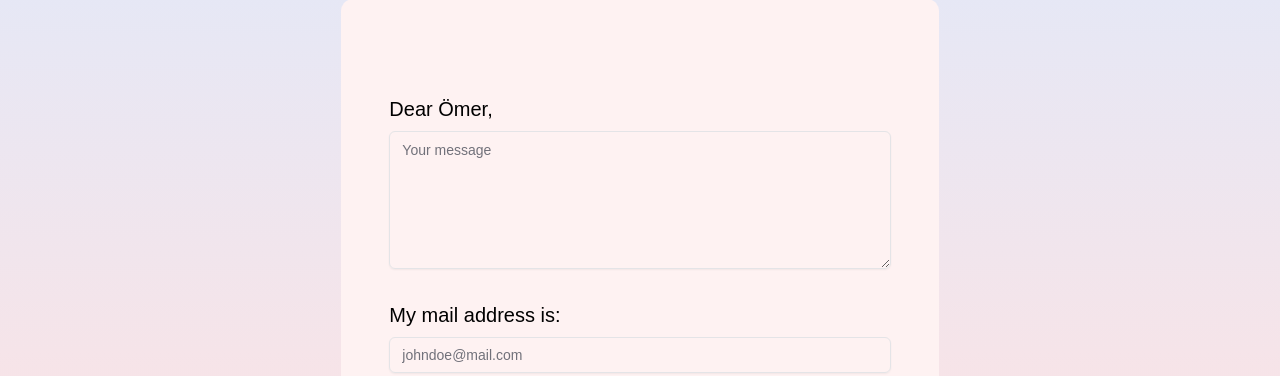
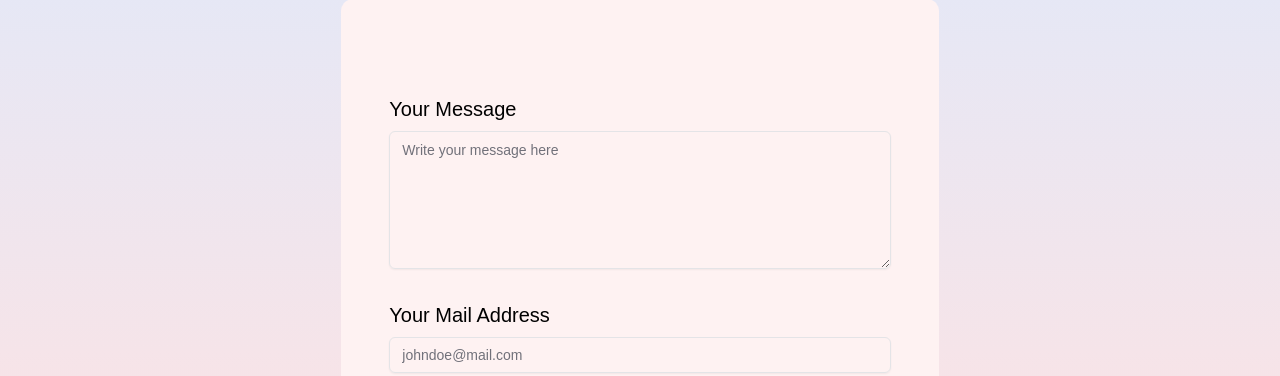
Before and after one commit to omeraltundall/my_portfolio, a Next.js app: page /contact in a window 1280 px wide. Shown: the part 251-627 px from the top of the page. Built offline with nearby package versions, Linux system fonts and the light colour scheme; no server answers.

Commit message:
feat: add form a sending message feature

```diff
--- a/app/contact/page.tsx
+++ b/app/contact/page.tsx
@@ -1,6 +1,6 @@
 "use client";
 import { motion } from "motion/react";
-// import { useState } from "react";
+import { useState, useTransition } from "react";
 import { z } from "zod";
 import { useForm } from "react-hook-form";
 import { zodResolver } from "@hookform/resolvers/zod";
@@ -17,15 +17,14 @@ import {
 import { Input } from "@/components/ui/input";
 import { Button } from "@/components/ui/button";
 import { Textarea } from "@/components/ui/textarea";
+import { sendMessageWithEmail } from "@/lib/mail";
 
-// import emailjs from "@emailjs/browser";
 
 const ContactPage = () => {
-  // const [success, setSuccess] = useState(false);
-  // const [error, setError] = useState(false);
+  const [success, setSuccess] = useState<boolean | undefined>(false);
+  const [isPending, startTransition] = useTransition();
   const text = "Say Hello";
 
-  // const form = useRef<HTMLFormElement>(null);
 
   const form = useForm<z.infer<typeof SendMailSchema>>({
     resolver: zodResolver(SendMailSchema),
@@ -35,28 +34,17 @@ const ContactPage = () => {
     },
   });
 
-  // const sendEmail = (e) => {
-  //   e.preventDefault();
-  //   setError(false);
-  //   setSuccess(false);
+  const onSubmit = (values: z.infer<typeof SendMailSchema>) => {
+    setSuccess(false);
+    const mes = `Mail From:${values.email} \nMessage: ${values.message}`
+    console.log(mes)
+    startTransition(() => {
+      sendMessageWithEmail(values)
+      form.reset()
+      setSuccess(true)
+    })
+  };
 
-  //   emailjs
-  //     .sendForm(
-  //       process.env.NEXT_PUBLIC_SERVICE_ID,
-  //       process.env.NEXT_PUBLIC_TEMPLATE_ID,
-  //       form.current,
-  //       process.env.NEXT_PUBLIC_PUBLIC_KEY
-  //     )
-  //     .then(
-  //       () => {
-  //         setSuccess(true);
-  //         form.current.reset();
-  //       },
-  //       () => {
-  //         setError(true);
-  //       }
-  //     );
-  // };
 
   return (
     <motion.div
@@ -86,50 +74,24 @@ const ContactPage = () => {
             😊
           </div>
         </div>
-        {/* FORM CONTAINER */}
-        {/* <form
-          onSubmit={() => {}}
-          // ref={form}
-          className="h-1/2 lg:h-full lg:w-1/2 bg-red-50 rounded-xl text-xl flex flex-col gap-8 justify-center p-24"
-        >
-          <span>Dear Omer,</span>
-          <textarea
-            rows={6}
-            className="bg-transparent border-b-2 border-b-black outline-none resize-none"
-            name="user_message"
-          />
-          <span>My mail address is:</span>
-          <input
-            name="user_email"
-            type="text"
-            className="bg-transparent border-b-2 border-b-black outline-none"
-          />
-          <span>Regards</span>
-          <button className="bg-purple-200 rounded font-semibold text-gray-600 p-4">
-            Send
-          </button>
-          {success && (
-            <span className="text-green-600 font-semibold">
-              Your message has been sent successfully!
-            </span>
-          )}
-          {error && (
-            <span className="text-red-600 font-semibold">
-              Something went wrong!
-            </span>
-          )}
-        </form> */}
         <div className="h-auto lg:h-full lg:w-4/6 bg-red-50 rounded-xl text-xl flex flex-col gap-8 justify-center p-12">
           <Form {...form}>
-            <form onSubmit={form.handleSubmit(() => {})} className="space-y-8">
+            <form onSubmit={form.handleSubmit(onSubmit)} className="space-y-8">
               <FormField
                 control={form.control}
                 name="message"
                 render={({ field }) => (
                   <FormItem className="flex flex-col pt-12">
-                    <FormLabel className="font-extralight text-xl">Dear Ömer, </FormLabel>
+                    <FormLabel className="font-extralight text-xl">
+                      Your Message
+                    </FormLabel>
                     <FormControl>
-                      <Textarea rows={6} {...field} placeholder="Your message"/>
+                      <Textarea
+                        rows={6}
+                        {...field}
+                        placeholder="Write your message here"
+                        disabled= {isPending}
+                      />
                     </FormControl>
                     <FormMessage />
                   </FormItem>
@@ -140,15 +102,28 @@ const ContactPage = () => {
                 name="email"
                 render={({ field }) => (
                   <FormItem>
-                    <FormLabel className="font-extralight text-xl">My mail address is:</FormLabel>
+                    <FormLabel className="font-extralight text-xl">
+                      Your Mail Address
+                    </FormLabel>
                     <FormControl>
-                      <Input autoComplete="false" placeholder="johndoe@mail.com" {...field} />
+                      <Input
+                        autoComplete="false"
+                        placeholder="johndoe@mail.com"
+                        {...field}
+                        disabled= {isPending}
+                      />
                     </FormControl>
                     <FormMessage />
                   </FormItem>
                 )}
               />
-              <Button className="w-full bg-purple-200 rounded font-semibold text-gray-600 p-4" type="submit">Send</Button>
+              <Button
+                className="w-full bg-purple-200 rounded font-semibold text-gray-600 p-4"
+                type="submit"
+                disabled={isPending}
+              >
+                Send
+              </Button>
             </form>
           </Form>
           <p>Regards</p>
--- /dev/null
+++ b/lib/mail.ts
@@ -0,0 +1,23 @@
+import { Resend } from "resend";
+
+
+const resend = new Resend(`${process.env.RESEND_API_KEY}`);
+
+interface SendMessageWithEmailProps {
+  message: string;
+  email: string;
+}
+
+export const sendMessageWithEmail = async (
+  values: SendMessageWithEmailProps
+) => {
+  await resend.emails.send({
+    from: "Acme <onboarding@resend.dev>",
+    to: "altundaomer01.99@gmail.com",
+    subject: "Sending Message",
+    html: `
+      <p>From: ${values.email}</p>
+      <p>${values.message}</p>
+    `,
+  });
+};
--- a/package.json
+++ b/package.json
@@ -14,12 +14,14 @@
     "@radix-ui/react-slot": "^1.1.1",
     "class-variance-authority": "^0.7.1",
     "clsx": "^2.1.1",
+    "dotenv": "^16.4.7",
     "lucide-react": "^0.469.0",
     "motion": "^11.15.0",
     "next": "15.1.2",
     "react": "^19.0.0",
     "react-dom": "^19.0.0",
     "react-hook-form": "^7.54.2",
+    "resend": "^4.0.1",
     "tailwind-merge": "^2.5.5",
     "tailwindcss-animate": "^1.0.7",
     "zod": "^3.24.1"
```
Also changed, not shown: 1 other file (tests, documents, lock files or other folders).
